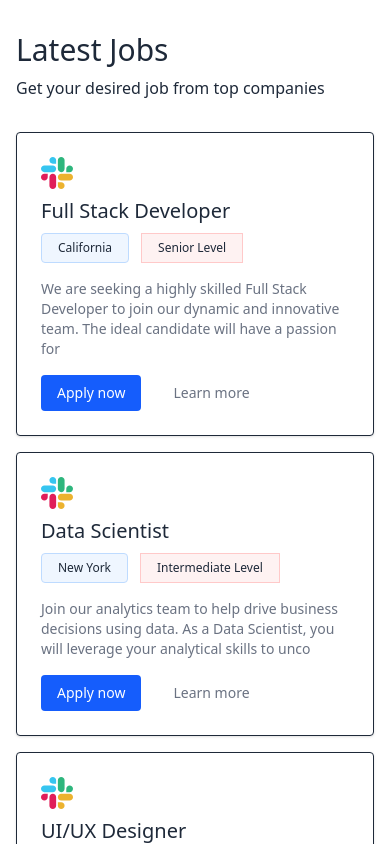
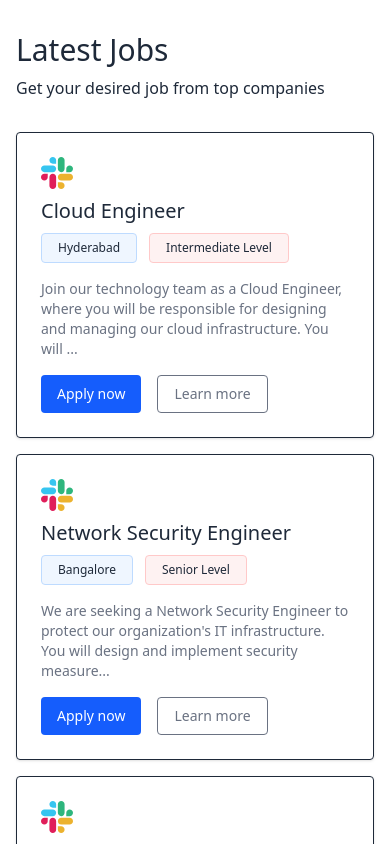
Before and after one commit to sumitsingh24k/Job-Portal, a React (Vite) app in the folder client/: page / in a window 390 px wide. Shown: the part 1820-2664 px from the top of the page. Built offline with nearby package versions, Linux system fonts and the light colour scheme; no server answers.

Commit message:
Add search filter and checkbox filteration

```diff
--- a/client/src/components/JobCard.jsx
+++ b/client/src/components/JobCard.jsx
@@ -1,24 +1,62 @@
-import React from 'react'
-import {assets} from '.././assets/assets'
-const JobCard = ({job}) => {
+import React from 'react';
+import { assets } from '../assets/assets';
+import { useNavigate } from 'react-router-dom';
+
+const JobCard = ({ job }) => {
+  const navigate = useNavigate();
+
   return (
-    <div className='border p-6 shadow rounded'>
-        <div className='flex justify-between items-center'>
-            <img className =' h-8'src={assets.company_icon} alt="" />
-        </div>
-        <h4 className='font-medium text-xl mt-2'>{job.title}</h4>
-        <div className='flex items-center gap-3 mt-2 text-xs'>
-            <span className='bg-blue-50 border border-blue-200  px-4 py-1.5 rounded'> {job.location}</span>
-            <span className='bg-red-50 border border-red-200  px-4 py-1.5 roudded'>{job.level}</span>
-        </div>
-        <p className='text-gray-500 text-sm mt-4' dangerouslySetInnerHTML={{__html:job.description.slice(0,150)}}></p>
-        <div className='mt-4 flex gap-4 text-sm'>
-            <button className='bg-blue-600 text-white px-4 py-2 rounded '>Apply now</button>
-            <button className='text-gray-500 border-gray-500 rounded px-4 py-2'> Learn more</button>
-        </div>
+    <div className="border p-6 shadow rounded">
+      {/* Company Icon */}
+      <div className="flex justify-between items-center">
+        <img className="h-8" src={assets.company_icon} alt="Company Icon" />
+      </div>
+
+      {/* Job Title */}
+      <h4 className="font-medium text-xl mt-2">{job.title}</h4>
+
+      {/* Location & Level Badges */}
+      <div className="flex items-center gap-3 mt-2 text-xs">
+        <span className="bg-blue-50 border border-blue-200 px-4 py-1.5 rounded">
+          {job.location}
+        </span>
+        <span className="bg-red-50 border border-red-200 px-4 py-1.5 rounded">
+          {job.level}
+        </span>
+      </div>
+
+      {/* Job Description Preview */}
+      <p
+        className="text-gray-500 text-sm mt-4"
+        dangerouslySetInnerHTML={{
+          __html: job.description.slice(0, 150) + (job.description.length > 150 ? '...' : '')
+        }}
+      ></p>
+
+      {/* Buttons */}
+      <div className="mt-4 flex gap-4 text-sm">
+        <button
+          onClick={() => {
+            navigate(`/apply-job/${job._id}`);
+            scrollTo(0, 0);
+          }}
+          className="bg-blue-600 text-white px-4 py-2 rounded"
+        >
+          Apply now
+        </button>
+
+        <button
+          onClick={() => {
+            navigate(`/apply-job/${job._id}`);
+            scrollTo(0, 0);
+          }}
+          className="text-gray-500 border border-gray-500 rounded px-4 py-2"
+        >
+          Learn more
+        </button>
+      </div>
     </div>
+  );
+};
 
-  )
-}
-
-export default JobCard
+export default JobCard;
--- a/client/src/components/JobListing.jsx
+++ b/client/src/components/JobListing.jsx
@@ -1,94 +1,155 @@
-import React, { useContext, useState } from 'react'
-import { AppContext } from '../context/Appcontext'
-import {assets, JobCategories, JobLocations} from '../assets/assets'
-import JobCard from './JobCard'
+import React, { useContext, useEffect, useState } from 'react';
+import { AppContext } from '../context/Appcontext';
+import { assets, JobCategories, JobLocations } from '../assets/assets';
+import JobCard from './JobCard';
+
 const JobListing = () => {
-  const{isSearched,searchFilter,setSearchFilter,jobs}=useContext(AppContext)
+  const { isSearched, searchFilter, setSearchFilter, jobs } = useContext(AppContext);
+
   const [currentPage, setCurrentPage] = useState(1);
   const jobsPerPage = 6;
+  const [showFilter, setShowFilter] = useState(true);
 
-  const [showFilter, setShowFilter] = useState(true);
+  const [selectedCategories, setSelectedCategories] = useState([]);
+  const [selectedLocations, setSelectedLocations] = useState([]);
+  const [filteredJobs, setFilteredJobs] = useState(jobs);
+
+  // Toggle category selection
+  const handleCategoryChange = (category) => {
+    setSelectedCategories(prev =>
+      prev.includes(category)
+        ? prev.filter(c => c !== category)
+        : [...prev, category]
+    );
+  };
+
+  // Toggle location selection
+  const handleLocationChange = (location) => {
+    setSelectedLocations(prev =>
+      prev.includes(location)
+        ? prev.filter(l => l !== location)
+        : [...prev, location]
+    );
+  };
+
+  // Filter jobs whenever jobs, filters, or search inputs change
+  useEffect(() => {
+    const matchesCategory = job =>
+      selectedCategories.length === 0 || selectedCategories.includes(job.category);
+
+    const matchesLocation = job =>
+      selectedLocations.length === 0 || selectedLocations.includes(job.location);
+
+    const matchesTitle = job =>
+      searchFilter.title === '' || job.title.toLowerCase().includes(searchFilter.title.toLowerCase());
+
+    const matchesSearchLocation = job =>
+      searchFilter.location === '' || job.location.toLowerCase().includes(searchFilter.location.toLowerCase());
+
+    const newFilteredJobs = jobs
+      .slice()
+      .reverse()
+      .filter(job => matchesCategory(job) && matchesLocation(job) && matchesTitle(job) && matchesSearchLocation(job));
+
+    setFilteredJobs(newFilteredJobs);
+    setCurrentPage(1);
+  }, [jobs, selectedCategories, selectedLocations, searchFilter]);
 
   return (
     <div className='container 2xl:px-20 mx-auto flex flex-col lg:flex-row max-lg:space-y-8 py-8'>
-      {/* sidebar */}
+
+      {/* Sidebar */}
       <div className='w-full lg:w-1/4 bg-white px-4'>
-        {
-          isSearched &&(searchFilter.title!='' || searchFilter.location !=='')&&(
+        {/* Current Search */}
+        {isSearched && (searchFilter.title !== '' || searchFilter.location !== '') && (
           <>
-              <h3 className='font-medium text-lg mb-4'>
-                Current Search
-              </h3>
+            <h3 className='font-medium text-lg mb-4'>Current Search</h3>
             <div className='mb-4 text-gray-600'>
-                {searchFilter.title&&(
+              {searchFilter.title && (
                 <span className='inline-flex items-center gap-2.4 bg-blue-50 border border-blue-200 px-4 py-1.4 rounded-2xl'>
                   {searchFilter.title}
-                    <img onClick={e=>setSearchFilter(prev=>({...prev,title:""}))} className='cursor-pointer' src={assets.cross_icon} alt="" />
+                  <img
+                    onClick={() => setSearchFilter(prev => ({ ...prev, title: "" }))}
+                    className='cursor-pointer'
+                    src={assets.cross_icon}
+                    alt=""
+                  />
                 </span>
               )}
-                {searchFilter.location&&(
+              {searchFilter.location && (
                 <span className='inline-flex items-center gap-2.4 bg-red-50 border border-blue-200 px-4 py-1.4 rounded-2xl'>
-                    {searchFilter.location }
-                    <img onClick={e=>setSearchFilter(prev=>({...prev,location:""}))} className='cursor-pointer' src={assets.cross_icon} alt="" />
+                  {searchFilter.location}
+                  <img
+                    onClick={() => setSearchFilter(prev => ({ ...prev, location: "" }))}
+                    className='cursor-pointer'
+                    src={assets.cross_icon}
+                    alt=""
+                  />
                 </span>
               )}
             </div>
           </>
-          )
-        }
+        )}
+
+        {/* Toggle filter button for mobile */}
         <button
-          onClick={e => setShowFilter(prev => !prev)}
+          onClick={() => setShowFilter(prev => !prev)}
           className='px-6 py-1.5 rounded border border-gray-400 lg:hidden'>
           {showFilter ? 'close' : 'filters'}
         </button>
 
-
-        {/* category Fillter */}
-
-
-
-        <div className={showFilter ?'':'max-lg-hidden'}>
+        {/* Category Filter */}
+        <div className={showFilter ? '' : 'max-lg-hidden'}>
           <h4 className='font-medium text-lg py-4'>Search By Categories</h4>
-          <ul className='space-y-4 text-gray-600 '>
-            {
-              JobCategories.map((category,index)=>(
-                <li className='flex gap-3 items-center ' key={index}>
-                  <input className='scale-125' type="Checkbox" name='' id='' />
+          <ul className='space-y-4 text-gray-600'>
+            {JobCategories.map((category, index) => (
+              <li className='flex gap-3 items-center' key={index}>
+                <input
+                  className='scale-125'
+                  type="checkbox"
+                  onChange={() => handleCategoryChange(category)}
+                  checked={selectedCategories.includes(category)}
+                />
                 {category}
               </li>
-              ))
-            }
-          </ul>
-        </div>
-        {/* Location Fillter */}
-        <div className={showFilter ?'':'max-lg-hidden'}>
-          <h4 className='font-medium text-lg py-4 pt-14'>Search By Locations</h4>
-          <ul className='space-y-4 text-gray-600 '>
-            {
-              JobLocations.map((location,index)=>(
-                <li className='flex gap-3 items-center ' key={index}>
-                  <input className='scale-125' type="Checkbox" name='' id='' />
-                  {location}
-                </li>
-              ))
-            }
+            ))}
           </ul>
         </div>
 
+        {/* Location Filter */}
+        <div className={showFilter ? '' : 'max-lg-hidden'}>
+          <h4 className='font-medium text-lg py-4 pt-14'>Search By Locations</h4>
+          <ul className='space-y-4 text-gray-600'>
+            {JobLocations.map((location, index) => (
+              <li className='flex gap-3 items-center' key={index}>
+                <input
+                  className='scale-125'
+                  type="checkbox"
+                  onChange={() => handleLocationChange(location)}
+                  checked={selectedLocations.includes(location)}
+                />
+                {location}
+              </li>
+            ))}
+          </ul>
         </div>
-      {/* joB lisitng */}
+      </div>
+
+      {/* Job Listing */}
       <section className='w-full lg:w-3/4 text-gray-800 max-lg:px-4'>
-        <h3 className='font-medium text-3xl py-2   ' id='job-list'>Latest Jobs</h3>
+        <h3 className='font-medium text-3xl py-2' id='job-list'>Latest Jobs</h3>
         <p className='mb-8'>Get your desired job from top companies</p>
-        <div  className='grid grid-cols-1 sm:grid-cols-2 xl:grid-cols-3 gap-4'>
 
-          { jobs.slice((currentPage-1)*6,currentPage*6).map((job,index)=>(
-            <JobCard key={index} job={job}/>
+        <div className='grid grid-cols-1 sm:grid-cols-2 xl:grid-cols-3 gap-4'>
+          {filteredJobs
+            .slice((currentPage - 1) * jobsPerPage, currentPage * jobsPerPage)
+            .map((job, index) => (
+              <JobCard key={index} job={job} />
             ))}
         </div>
 
-        {/* pagination   */}
-        {jobs.length > 0 && (
+        {/* Pagination */}
+        {filteredJobs.length > 0 && (
           <div className="flex items-center justify-center space-x-2 mt-10">
             <a href="#job-list">
               <img
@@ -98,7 +159,8 @@ const JobListing = () => {
                 className="cursor-pointer"
               />
             </a>
-            {Array.from({ length: Math.ceil(jobs.length / 6) }).map((_, index) => (
+
+            {Array.from({ length: Math.ceil(filteredJobs.length / jobsPerPage) }).map((_, index) => (
               <a href="#job-list" key={index}>
                 <button
                   className={`w-10 h-10 flex items-center justify-center border border-gray-300 rounded
@@ -109,10 +171,11 @@ const JobListing = () => {
                 </button>
               </a>
             ))}
+
             <a href="#job-list">
               <img
                 onClick={() =>
-                  setCurrentPage(Math.min(currentPage + 1, Math.ceil(jobs.length / 6)))
+                  setCurrentPage(Math.min(currentPage + 1, Math.ceil(filteredJobs.length / jobsPerPage)))
                 }
                 src={assets.right_arrow_icon}
                 alt="Next Page"
@@ -121,11 +184,9 @@ const JobListing = () => {
             </a>
           </div>
         )}
-
-
       </section>
     </div>
-  )
-}
+  );
+};
 
-export default JobListing
+export default JobListing;
```
Lines whose indentation alone changed are shown as unchanged.
